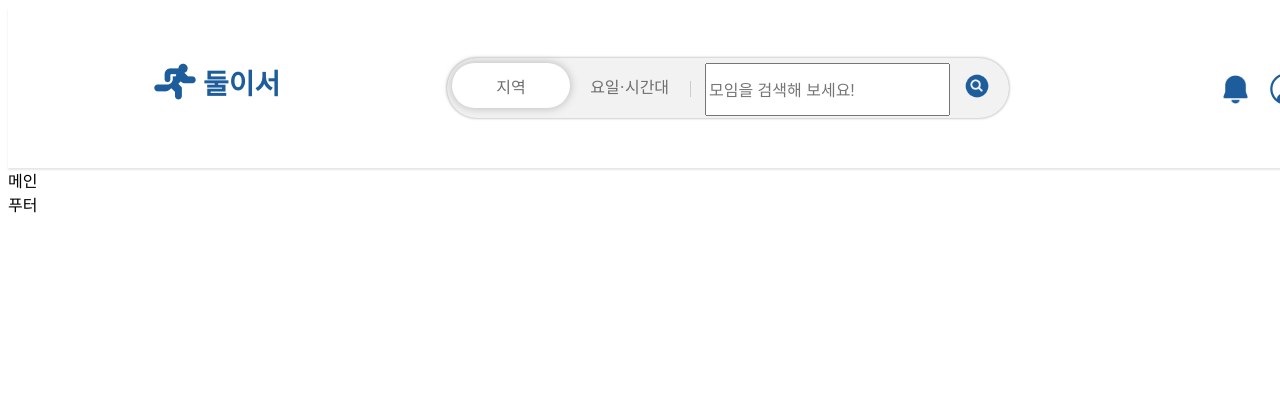
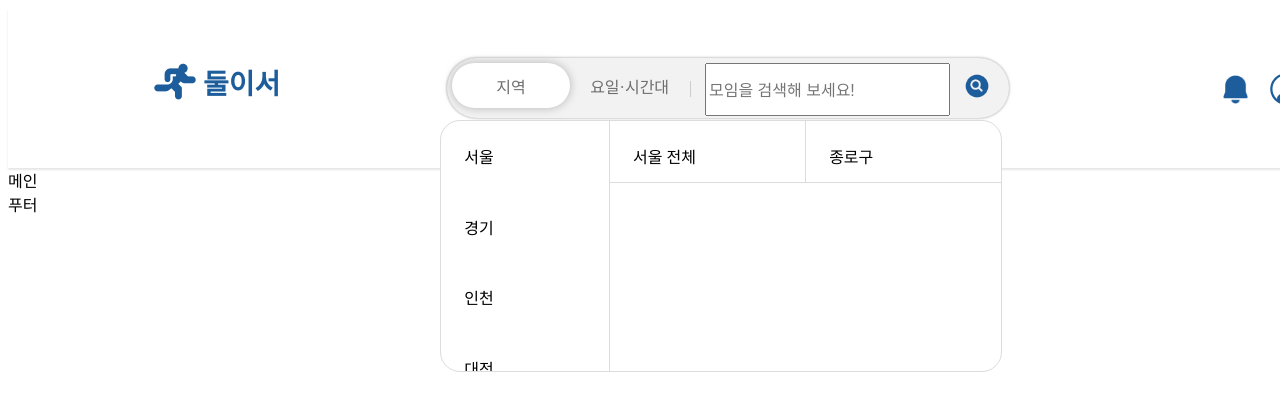
Before and after one commit to strawberry-farm/strawberryFarm-FE, a React (Vite) app: page / in a window 1280 px wide. Both pictures are taken after a click on the element "지역". Shown: the top 410 px of the page. Built offline with nearby package versions, Linux system fonts and the light colour scheme; the HTML template or start-up script is replaced by a standard one; a web font is replaced by a local one.

Commit message:
💄 Style : userMemu Publishing2

```diff
--- /dev/null
+++ b/src/components/@common/Region/region.tsx
@@ -0,0 +1,48 @@
+import React, { useState } from 'react';
+import '../../../styles/layout/region/_region.scss';
+import { RegionProps } from './region.interface';
+const Region = (props: { data: RegionProps[] }) => {
+    const data = props.data;
+    console.log(data);
+    // const [defaultData, setDefaultData] = useState('서울');
+    const [local, setLocal] = useState(data[0].sigungu);
+    const OnclickHandler = (e: React.MouseEvent) => {
+        const title = e.target as HTMLDivElement;
+
+        const fliter = data.filter(
+            (item: { sidoName: string }) => item.sidoName === title.innerText,
+        );
+        console.log(fliter[0].sigungu, '핗터');
+        setLocal(fliter[0].sigungu);
+    };
+    console.log(local);
+
+    return (
+        <div className="layout">
+            <div className="city" onClick={OnclickHandler}>
+                {data.map((item: { sidoName: string }, idx) => (
+                    <div className="cityLow" key={idx}>
+                        {item.sidoName}
+                    </div>
+                ))}
+            </div>
+            <div className="local">
+                {local &&
+                    local.map(
+                        (item: {
+                            sigunguName: string;
+                            bCode: number | string;
+                        }) => {
+                            return (
+                                <div key={item.bCode} className="localLayout">
+                                    {item.sigunguName}
+                                </div>
+                            );
+                        },
+                    )}
+            </div>
+        </div>
+    );
+};
+
+export default Region;
--- a/src/components/header/Header.tsx
+++ b/src/components/header/Header.tsx
@@ -5,6 +5,7 @@ import SearchTag from '../@common/SearchTag/searchTag';
 import { useNavigate } from 'react-router-dom';
 import useFocus from '../../hooks/useFocus';
 import { UserDropDown } from '../@common/DropDown/dropdown';
+import Region from '../@common/Region/region';
 const demmy = [
     {
         sidoName: '서울',
@@ -21,6 +22,58 @@ const demmy = [
     },
     {
         sidoName: '경기',
+        sigungu: [
+            {
+                sigunguName: '경기 전체',
+                bCode: 4100000000,
+            },
+            {
+                sigunguName: '성남시',
+                bCode: '4130000000',
+            },
+        ],
+    },
+    {
+        sidoName: '인천',
+        sigungu: [
+            {
+                sigunguName: '경기 전체',
+                bCode: 4100000000,
+            },
+            {
+                sigunguName: '성남시',
+                bCode: '4130000000',
+            },
+        ],
+    },
+    {
+        sidoName: '대전',
+        sigungu: [
+            {
+                sigunguName: '경기 전체',
+                bCode: 4100000000,
+            },
+            {
+                sigunguName: '성남시',
+                bCode: '4130000000',
+            },
+        ],
+    },
+    {
+        sidoName: '충남',
+        sigungu: [
+            {
+                sigunguName: '경기 전체',
+                bCode: 4100000000,
+            },
+            {
+                sigunguName: '성남시',
+                bCode: '4130000000',
+            },
+        ],
+    },
+    {
+        sidoName: '세종',
         sigungu: [
             {
                 sigunguName: '경기 전체',
@@ -82,7 +135,6 @@ const Header = () => {
             }
         }
         if (name.className.includes('dayAndTime')) {
-            console.log('o2');
             if (isSearch.dayAndTime === 'basic') {
                 setIsSearch({
                     ...isSearch,
@@ -94,10 +146,10 @@ const Header = () => {
             }
         }
     };
-    console.log(isMemu, '메뉴');
 
     const jwt = true; // 임시
     return (
+        <>
             <header className="headers">
                 <div className="headLayout">
                     <div className="headersLogo" onClick={() => navigate('/')}>
@@ -136,15 +188,23 @@ const Header = () => {
                                 ref={ref}
                             />
                             <div className="searchIconBtn">
-                            <img src="./icons/searchIcon.png" alt="검색버튼" />
+                                <img
+                                    src="./icons/searchIcon.png"
+                                    alt="검색버튼"
+                                />
                             </div>
                         </div>
                     </div>
+
                     <div className="userTool">
                         {!jwt && (
                             <img
                                 onClick={() =>
-                                setIsMemu({ ...isMemu, guest: !isMemu.guest })
+                                    setIsMemu({
+                                        guest: !isMemu.guest,
+                                        user: false,
+                                        alarm: false,
+                                    })
                                 }
                                 className="memu"
                                 src="./icons/memu.png"
@@ -156,7 +216,8 @@ const Header = () => {
                                 <img
                                     onClick={() =>
                                         setIsMemu({
-                                        ...isMemu,
+                                            guest: false,
+                                            user: false,
                                             alarm: !isMemu.alarm,
                                         })
                                     }
@@ -166,7 +227,10 @@ const Header = () => {
                                 />
                                 <img
                                     onClick={() =>
-                                    setIsMemu({ ...isMemu, user: !isMemu.user })
+                                        setIsMemu({
+                                            ...isMemu,
+                                            user: !isMemu.user,
+                                        })
                                     }
                                     className="userIcon"
                                     src="./icons/userIcon.png"
@@ -174,10 +238,14 @@ const Header = () => {
                                 />
                             </>
                         )}
-                    {isMemu && <UserDropDown jwt={jwt} situation={isMemu} />}
+                        {isMemu && (
+                            <UserDropDown jwt={jwt} situation={isMemu} />
+                        )}
                     </div>
                 </div>
             </header>
+            {isSearch.region === 'actives' && <Region data={demmy} />}
+        </>
     );
 };
 
--- /dev/null
+++ b/src/styles/layout/region/_region.scss
@@ -0,0 +1,44 @@
+.layout {
+    position: absolute;
+    left: 440px;
+    top: 120px;
+    width: 560px;
+    height: 250px;
+    border: 1px solid #dcdcdc;
+    border-radius: 20px;
+    background-color: #ffffff;
+    display: flex;
+    overflow: hidden;
+    .city {
+        border-right: 1px #dcdcdc solid;
+        width: 30%;
+        overflow: auto;
+
+        .cityLow {
+            padding: 23.3px;
+
+            &:hover {
+                cursor: pointer;
+                background-color: #ececec;
+            }
+        }
+    }
+    .local {
+        width: 70%;
+        display: flex;
+        justify-items: flex-start;
+        .localLayout {
+            padding: 23.3px;
+            border-bottom: 1px #dcdcdc solid;
+            height: 14px;
+            width: 50%;
+            &:nth-child(odd) {
+                border-right: 1px #dcdcdc solid;
+            }
+            &:hover {
+                cursor: pointer;
+                background-color: #ececec;
+            }
+        }
+    }
+}
```
Also changed, not shown: src/components/@common/Region/region.interface.ts (added, +7 -0 lines). Lines whose indentation alone changed are shown as unchanged.
